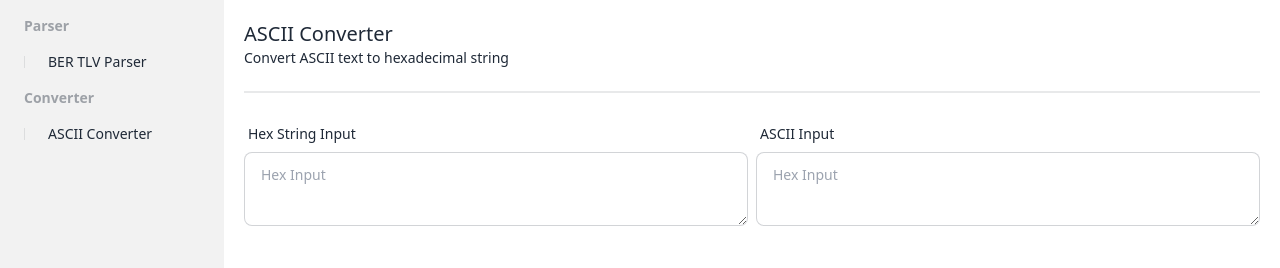
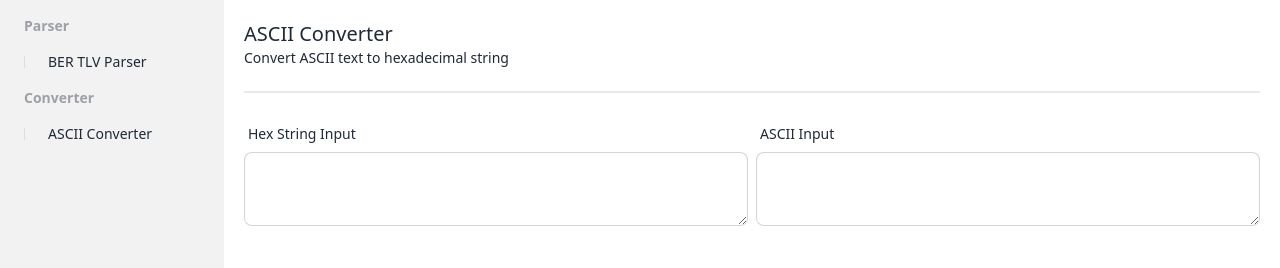
Before and after one commit to asyarifstudio/devkit, a SvelteKit app: page /converter/ascii in a window 1280 px wide. Shown: the top 268 px of the page. Built offline with nearby package versions, Linux system fonts and the light colour scheme.

Commit message:
remove placeholder

```diff
--- a/src/routes/converter/ascii/+page.svelte
+++ b/src/routes/converter/ascii/+page.svelte
@@ -40,7 +40,7 @@
                 <span class="label-text">Hex String Input</span>
 
               </div>
-            <textarea class="textarea textarea-bordered roundednon w-full h-full" placeholder="Hex Input" bind:value={inputHex}></textarea>
+            <textarea class="textarea textarea-bordered roundednon w-full h-full"  bind:value={inputHex}></textarea>
             <div class="label">
                 <span class="label-text-alt text-error" class:text-white={!errorHex}>{errorHex}</span>
 
@@ -64,7 +64,7 @@
             <div class="label">
                 <span class="label-text">ASCII Input</span>
               </div>
-            <textarea class="textarea textarea-bordered roundednon w-full h-full" placeholder="Hex Input" bind:value={inputAscii}></textarea>
+            <textarea class="textarea textarea-bordered roundednon w-full h-full"  bind:value={inputAscii}></textarea>
             <div class="label">
                 <span class="label-text-alt text-error" class:text-white={!errorAscii}>{errorAscii}</span>
 
--- a/src/routes/parser/tlv/+page.svelte
+++ b/src/routes/parser/tlv/+page.svelte
@@ -29,7 +29,7 @@ import type { TLV } from "$lib/engines/tlv/tlv";
             <div class="label">
                 <span class="label-text">TLV Hex string</span>
               </div>
-            <textarea class="textarea textarea-bordered w-full h-full" placeholder="TLV Hexadecimal String" bind:value={input}></textarea>
+            <textarea class="textarea textarea-bordered w-full h-full"  bind:value={input}></textarea>
             <div class="label">
                 {#if error}
                 <span class="label-text-alt text-error">{error}</span>
```
